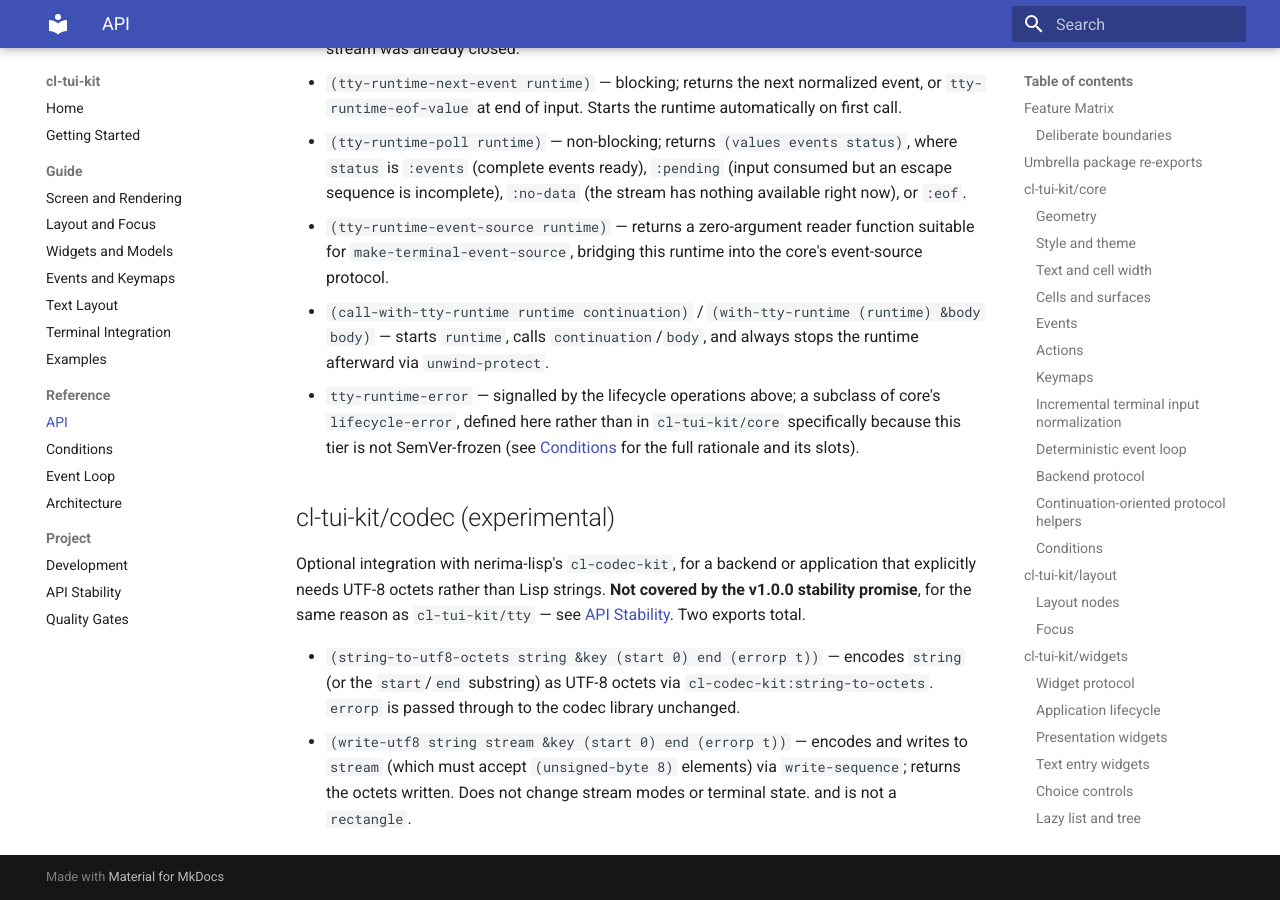
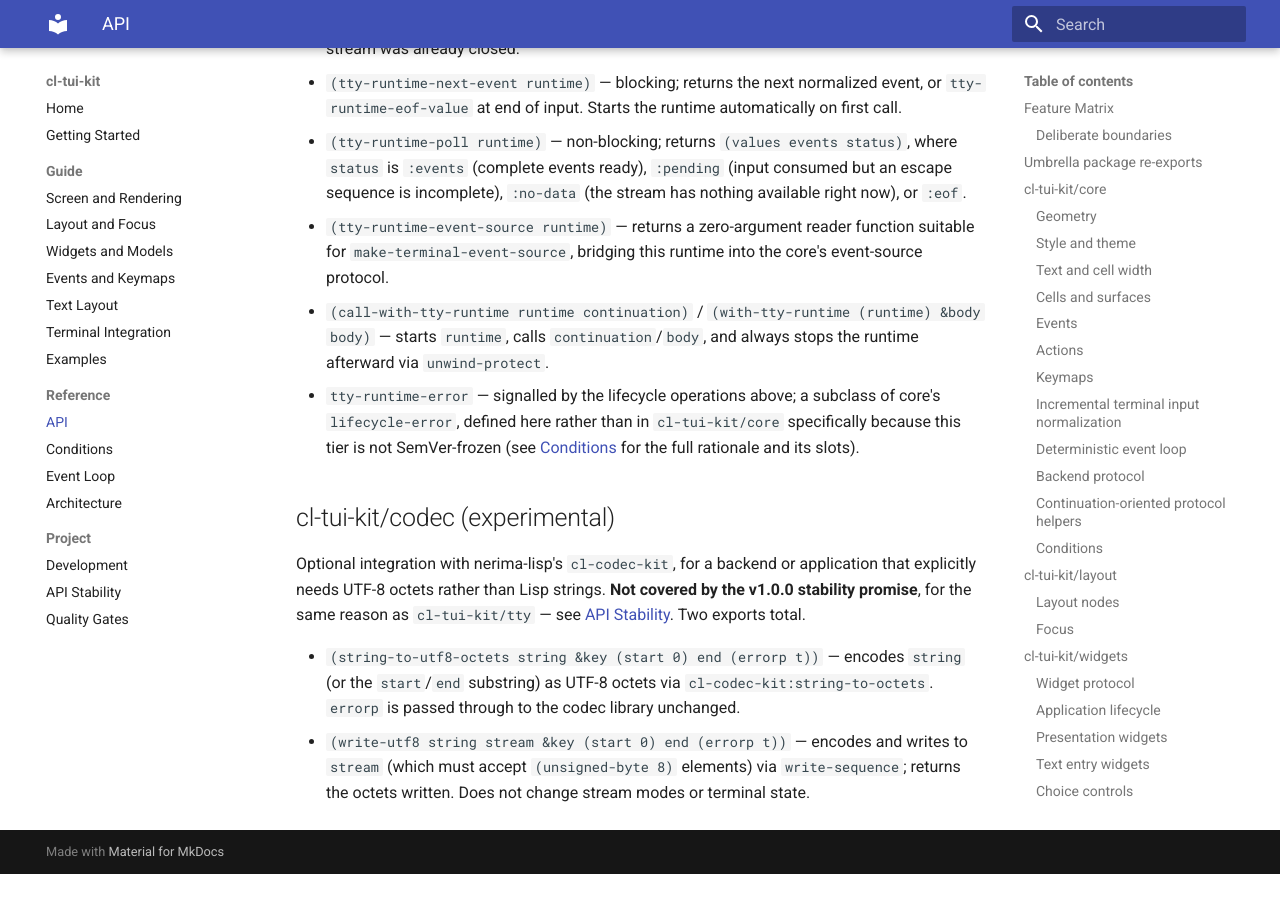
Before and after one commit to nerima-lisp/cl-tui-kit, an MkDocs documentation site: the page built from docs/src/reference/api.md, in a window 1280 px wide and 900 px high, scrolled down 34767 px. Built offline with MkDocs 1.6.1 and Material for MkDocs 9.7.7, drawn with Linux system fonts in a browser that asks for light colours; after the commit the page ends 35641 px from its top, so only the background shows below that.

Commit message:
docs: remove orphaned API sentence

```diff
--- a/docs/src/reference/api.md
+++ b/docs/src/reference/api.md
@@ -1546,4 +1546,3 @@ exports total.
   writes to `stream` (which must accept `(unsigned-byte 8)` elements) via
   `write-sequence`; returns the octets written. Does not change stream
   modes or terminal state.
-  and is not a `rectangle`.
```
